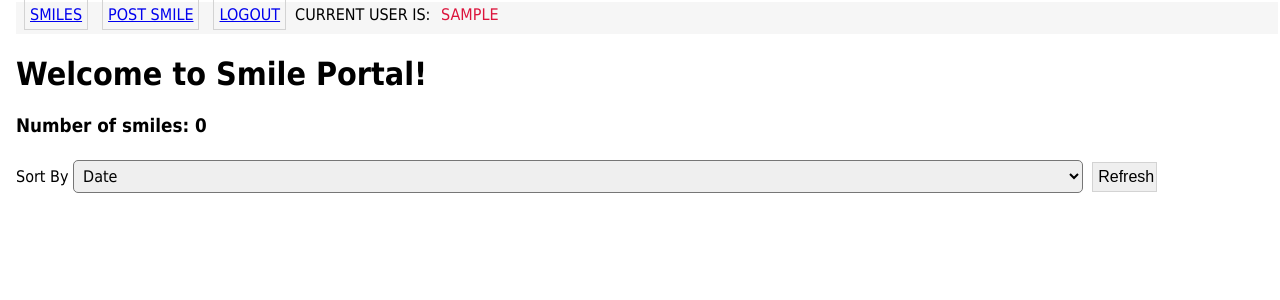
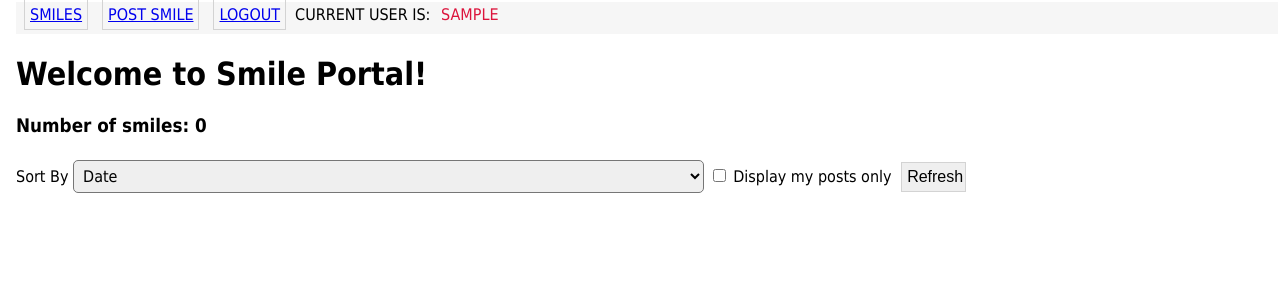
Before and after one commit to dhoangquan1/SmileApp, a Flask app: page / in a window 1280 px wide. Shown: the top 300 px of the page. Run offline with Flask 3, Linux system fonts and the light colour scheme; the visitor is signed in with stand-in values (Sample User, id 1); data comes from the database, SQL or seed files in the repository; both versions use the stored data as it was after the commit; data that the repository does not hold is empty; some libraries are stand-ins or nearby versions.

Commit message:
Task 6: Implemented the option to display the current user's posts

```diff
--- a/app/main/forms.py
+++ b/app/main/forms.py
@@ -1,5 +1,5 @@
 from flask_wtf import FlaskForm
-from wtforms import StringField, SubmitField, SelectField, TextAreaField
+from wtforms import StringField, SubmitField, SelectField, TextAreaField, BooleanField
 from wtforms.validators import  ValidationError, DataRequired, Length
 from wtforms_sqlalchemy.fields import QuerySelectMultipleField
 from wtforms.widgets import ListWidget, CheckboxInput
@@ -21,4 +21,5 @@ class PostForm(FlaskForm):
 
 class SortForm(FlaskForm):
     choice = SelectField('Sort By', choices=['Date', 'Title', '# of likes', 'Happiness level'])
+    mypost = BooleanField('Display my posts only')
     submit = SubmitField('Refresh')
--- a/app/main/models.py
+++ b/app/main/models.py
@@ -38,6 +38,9 @@ class User(UserMixin, db.Model):
     def get_user_posts(self):
         return db.session.scalars(self.posts.select()).all()
 
+    def get_posts_data(self):
+        return self.posts.select()
+
 class Post(db.Model):
     id : sqlo.Mapped[int] = sqlo.mapped_column(primary_key=True)
     title : sqlo.Mapped[str] = sqlo.mapped_column(sqla.String(150))
--- a/app/main/routes.py
+++ b/app/main/routes.py
@@ -14,17 +14,23 @@ from app.main import main_blueprint as bp_main
 @login_required
 def index():
     sform = SortForm()
-    query = sqla.select(Post).order_by(Post.timestamp.desc())
+    data = sqla.select(Post)
+    query = data.order_by(Post.timestamp.desc())
 
     if sform.validate_on_submit():
+        if sform.mypost.data:
+            data = current_user.get_posts_data()
+        else:
+            data = sqla.select(Post)
+
         if sform.choice.data == 'Date':
-            query = sqla.select(Post).order_by(Post.timestamp.desc())
+            query = data.order_by(Post.timestamp.desc())
         elif sform.choice.data == 'Title':
-            query = sqla.select(Post).order_by(Post.title)
+            query = data.order_by(Post.title)
         elif sform.choice.data == '# of likes':
-            query = sqla.select(Post).order_by(Post.likes.desc())
+            query = data.order_by(Post.likes.desc())
         elif sform.choice.data == 'Happiness level':
-            query = sqla.select(Post).order_by(Post.happiness_level.desc())
+            query = data.order_by(Post.happiness_level.desc())
 
     all_posts  = db.session.scalars(query).all()
     postCount = db.session.query(Post).count()
--- a/app/main/templates/index.html
+++ b/app/main/templates/index.html
@@ -12,6 +12,7 @@
         {{sform.hidden_tag()}}
         {{sform.choice.label}}
         {{sform.choice(class="formselect")}}
+        {{sform.mypost()}} {{sform.mypost.label}}
         {{sform.submit(class = "button")}}
     </form>
     <!-- TODO: (milestone1) Format posts -->
--- a/app/static/css/main.css
+++ b/app/static/css/main.css
@@ -120,7 +120,7 @@ a:hover {
 }
 
 .formselect {
-    width: 80%;
+    width: 50%;
     font-size: 16px;
     font-family: Tahoma;
     margin: 5px 0px 10px 0px;
```
Also changed, not shown: smile.db.
